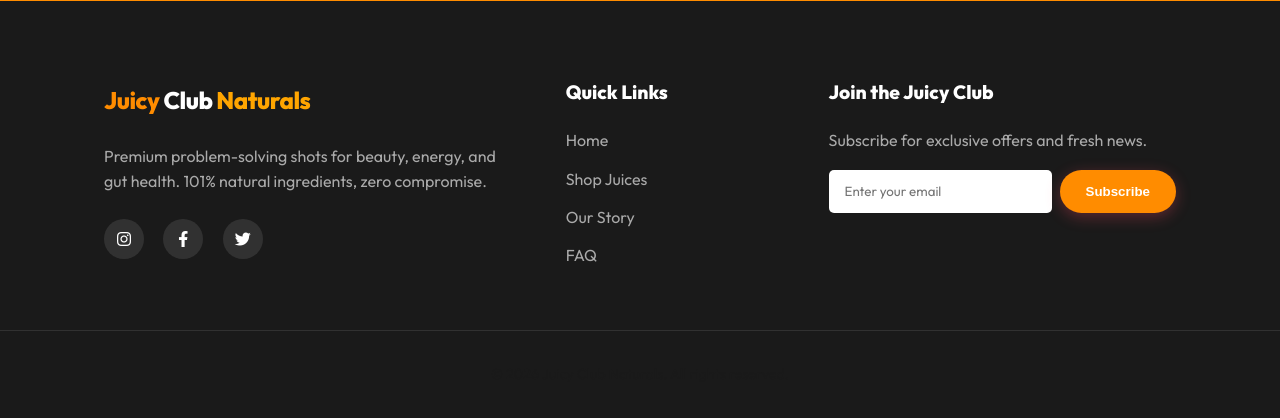
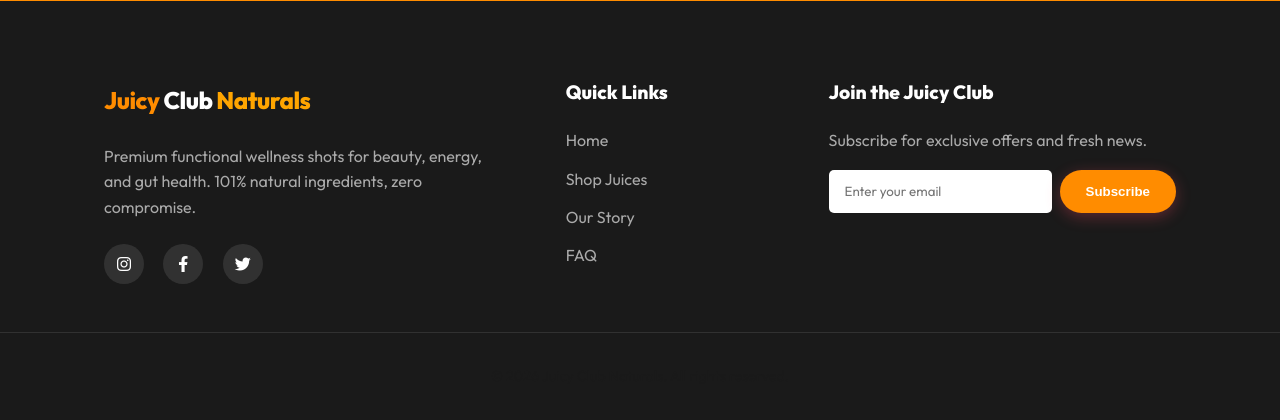
Before and after one commit to juicyclubnaturals-hue/juicy_club_naturals, a Flask app: page / in a window 1280 px wide. Shown: the part 3204-3624 px from the top of the page. Run offline with Flask 3, Linux system fonts and the light colour scheme.

Commit message:
style: perfect UI with glassmorphism and premium functional wellness branding

```diff
--- a/templates/checkout.html
+++ b/templates/checkout.html
@@ -47,7 +47,7 @@
             "amount": "{{ amount }}",
             "currency": "INR",
             "name": "Juicy Club Naturals",
-            "description": "Premium Problem-Solving Shots Order",
+            "description": "Premium Functional Wellness Shots Order",
             "order_id": "{{ razorpay_order_id }}",
             "handler": function (response){
                 document.getElementById('razorpay_payment_id').value = response.razorpay_payment_id;
--- a/templates/index.html
+++ b/templates/index.html
@@ -3,9 +3,9 @@
 <head>
     <meta charset="UTF-8">
     <meta name="viewport" content="width=device-width, initial-scale=1.0">
-    <title>Juicy Club Naturals | Beauty, Energy & Problem Solving Shots</title>
-    <meta name="description" content="Juicy Club Naturals offers 100% pure natural fruit shots designed for glass skin, gut health, anti-aging, and instant energy. Zero sugar, zero preservatives, 101% natural.">
-    <meta name="keywords" content="glass skin shots, gut health juice, retinol shots, glow shots, energy booster juice, natural anti-aging, beauty juices, cold-pressed shots">
+    <title>Juicy Club Naturals | Functional Wellness & Targeted Result Shots</title>
+    <meta name="description" content="Juicy Club Naturals offers 100% pure functional wellness shots for glass skin, gut health, and peak energy. Targeted natural nutrition with zero sugar.">
+    <meta name="keywords" content="functional wellness shots, targeted nutrition, glass skin shots, gut health juice, natural energy booster, anti-aging shots, premium fruit elixirs">
 
     <!-- PWA Settings -->
     <link rel="manifest" href="/manifest.json">
@@ -73,9 +73,9 @@
         <div class="hero-overlay"></div>
         <div class="container hero-content">
             <div class="hero-text">
-                <span class="badge">Problem-Solving Nature</span>
-                <h1>Sip Your Way to<br>Perfection.</h1>
-                <p>Targeted natural shots for Glass Skin, Gut Health, and Anti-Aging. 100% pure fruit, zero added sugar, and the science of nature in every bottle.</p>
+                <span class="badge">Functional Wellness</span>
+                <h1>Targeted Results,<br>Naturally Bottled.</h1>
+                <p>Premium functional shots for Radiance, Vitality, and Ageless Beauty. 100% pure fruit science delivered in every single drop.</p>
                 <div class="hero-buttons">
                     <a href="#menu" class="btn btn-primary btn-large">Taste the Purity</a>
                     <a href="#about" class="btn btn-outline btn-large">Discover Our Story</a>
@@ -110,7 +110,7 @@
         <div class="container">
             <div class="section-header text-center">
                 <h2>Freshly Squeezed Favorites</h2>
-                <p>Explore our range of targeted juice and shots, beauty-enhancing elixirs, and revitalizing natural juices.</p>
+                <p>Explore our range of functional wellness shots, beauty-enhancing elixirs, and targeted results juices.</p>
             </div>
 
             <div class="product-grid">
@@ -212,9 +212,9 @@
         <div class="container">
             <div class="process-content">
                 <div class="process-text">
-                    <h2>Nature's Solution to Modern Problems</h2>
-                    <p>We believe that nature has the answer to every health and beauty goal. By handpicking the ripest fruits and using cold-press technology, we preserve the bioactive compounds that help you achieve glowing skin and a healthy gut.</p>
-                    <p><strong>Science of Purity. Power of Nature.</strong></p>
+                    <h2>Functional Nutrition for Modern Goals</h2>
+                    <p>We believe nature provides the most potent functional ingredients. Our cold-press technology extracts the core essence of fruits to help you achieve targeted wellness results like glowing skin and improved gut health.</p>
+                    <p><strong>Science of Purity. Power of Functional Wellness.</strong></p>
                     <ul class="process-list">
                         <li><i class="fa-solid fa-check text-primary"></i> Ethically Sourced Ingredients</li>
                         <li><i class="fa-solid fa-check text-primary"></i> Cold-Pressed to Perfection</li>
@@ -263,7 +263,7 @@
                 <a href="/" class="logo logo-footer">
                     <span class="logo-juicy">Juicy</span> Club <span class="logo-naturals">Naturals</span>
                 </a>
-                <p>Premium problem-solving shots for beauty, energy, and gut health. 101% natural ingredients, zero compromise.</p>
+                <p>Premium functional wellness shots for beauty, energy, and gut health. 101% natural ingredients, zero compromise.</p>
                 <div class="social-links">
                     <a href="#"><i class="fa-brands fa-instagram"></i></a>
                     <a href="#"><i class="fa-brands fa-facebook-f"></i></a>
--- a/templates/login.html
+++ b/templates/login.html
@@ -3,8 +3,8 @@
 <head>
     <meta charset="UTF-8">
     <meta name="viewport" content="width=device-width, initial-scale=1.0">
-    <title>Login | Juicy Club Naturals - Your Beauty & Energy Partner</title>
-    <meta name="description" content="Login to your Juicy Club Naturals account to order your favorite natural problem-solving shots.">
+    <title>Login | Juicy Club Naturals - Targeted Functional Wellness Shots for Beauty, Energy & Vitality.</title>
+    <meta name="description" content="Login to your Juicy Club Naturals account to order your favorite functional wellness shots.">
     <link href="https://fonts.googleapis.com/css2?family=Outfit:wght@300;400;600;800&display=swap" rel="stylesheet">
     <link rel="stylesheet" href="{{ url_for('static', filename='css/style.css') }}">
     <style>
--- a/templates/receipt.html
+++ b/templates/receipt.html
@@ -60,7 +60,7 @@
 <div class="receipt-container">
     <div class="header">
         <h1>Juicy Club Naturals</h1>
-        <p>Targeted Problem-Solving Shots for Beauty, Energy & Vitality.</p>
+        <p>Targeted Functional Wellness Shots for Beauty, Energy & Vitality.</p>
         <h2 id="copy-type">Customer Receipt</h2>
     </div>
 
```
Also changed, not shown: seed_products.py (+10 -10 lines), static/css/style.css (+20 -11 lines), README.md, static/manifest.json.
